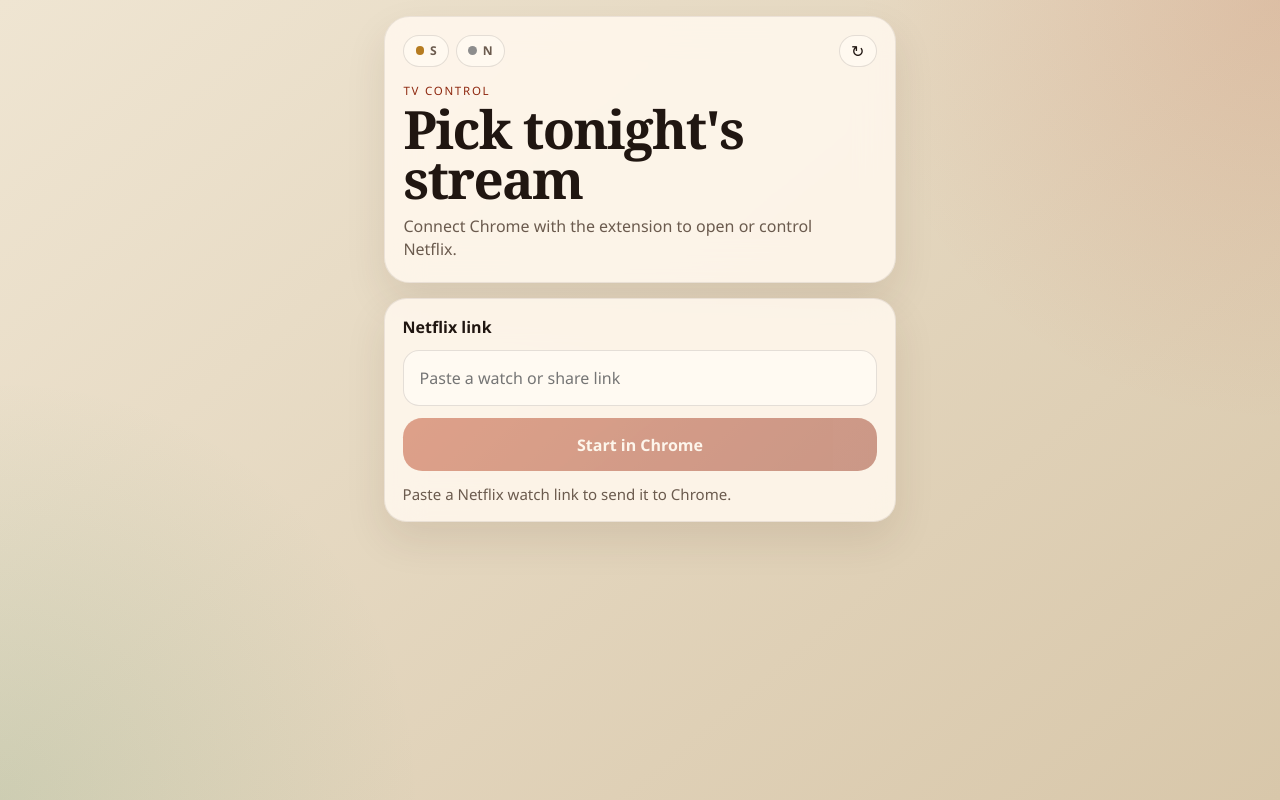
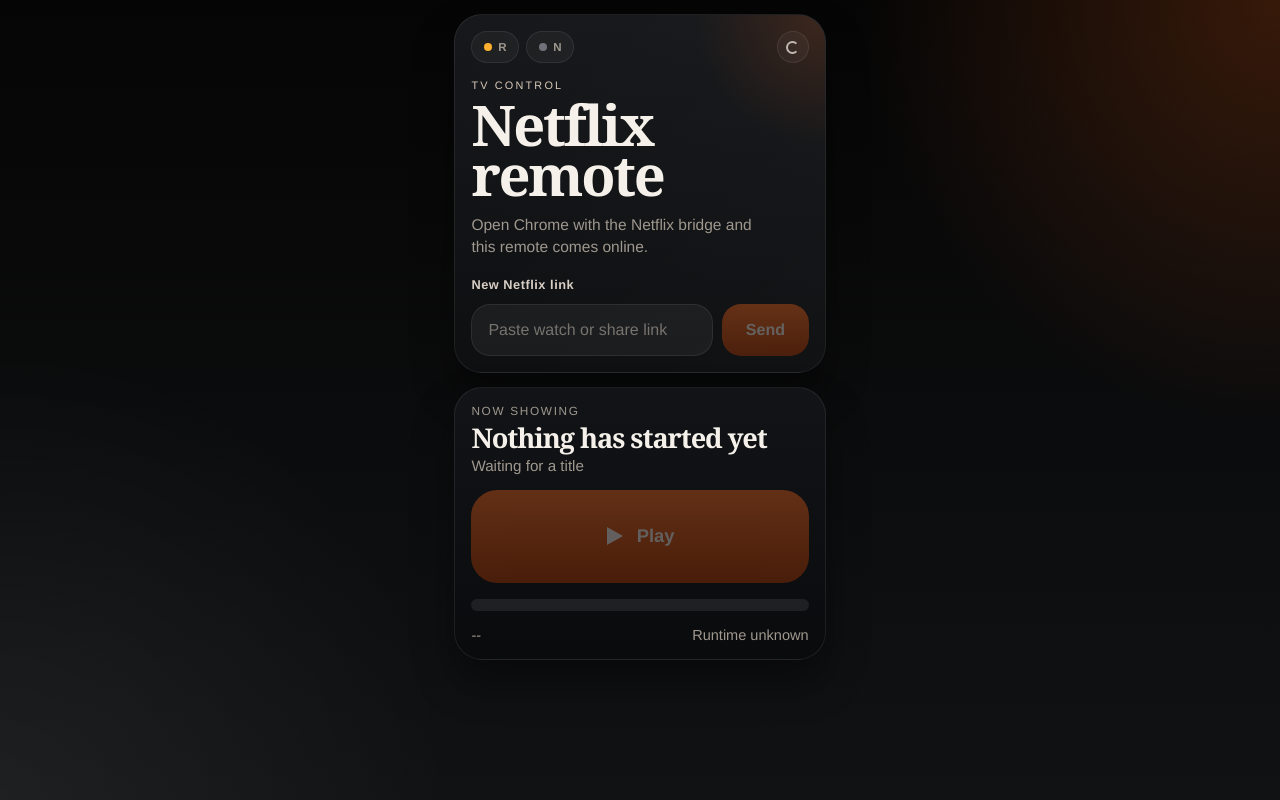
Before and after one commit to bastibuck/tv-control, a React (Vite) app in the folder apps/remote-ui/: page / in a window 1280 px wide. Built offline with nearby package versions, Linux system fonts and the light colour scheme; no server answers.

Commit message:
refine remote ui and netflix state handling

```diff
--- a/apps/remote-ui/src/App.tsx
+++ b/apps/remote-ui/src/App.tsx
@@ -17,14 +17,14 @@
   const minutes = totalMinutes % 60;
 
   if (hours === 0) {
-    return `${minutes} min`;
+    return `${minutes}m total`;
   }
 
   if (minutes === 0) {
-    return `${hours} hr`;
+    return `${hours}h total`;
   }
 
-  return `${hours} hr ${minutes} min`;
+  return `${hours}h ${minutes}m total`;
 }
 
 function formatProgressTime(seconds?: number): string {
@@ -37,71 +37,72 @@
   const minutes = totalMinutes % 60;
 
   if (hours === 0) {
-    return `${minutes} min`;
+    return `${minutes}m in`;
   }
 
-  return `${hours} hr ${minutes} min`;
+  return `${hours}h ${minutes}m in`;
 }
 
 function playbackLabel(playback: PlaybackState | null): string {
   if (!playback) {
-    return "Stand by";
+    return "Waiting for a title";
   }
 
   if (!playback.controllable) {
-    return "Not controllable yet";
+    return "Player waking up";
   }
 
   switch (playback.status) {
     case "idle":
-      return "Ready";
+      return "Ready to start";
     case "loading":
-      return "Loading";
+      return "Loading on screen";
     case "playing":
-      return "Playing";
+      return "Playing now";
     case "paused":
-      return "Paused";
+      return "Paused on screen";
   }
 }
 
-function currentAction(playback: PlaybackState | null): "play" | "pause" {
+function statusLine(playback: PlaybackState | null, extensionConnected: boolean): string {
+  if (!extensionConnected) {
+    return "Open Chrome with the Netflix bridge and this remote comes online.";
+  }
+
+  if (!playback) {
+    return "Paste a Netflix link and send it to the big screen.";
+  }
+
+  if (!playback.controllable) {
+    return "Netflix is open. Controls appear as soon as the player is ready.";
+  }
+
+  if (playback.status === "idle") {
+    return "Netflix is open, but nothing is playing right now.";
+  }
+
+  return "Netflix is open and ready on the big screen.";
+}
+
+function transportMode(playback: PlaybackState | null): "play" | "pause" {
   return playback?.status === "playing" || playback?.status === "loading" ? "pause" : "play";
 }
 
-function playbackActionLabel(playback: PlaybackState | null): string {
-  return currentAction(playback) === "pause" ? "Pause" : "Play";
+function transportLabel(playback: PlaybackState | null): string {
+  return transportMode(playback) === "pause" ? "Pause" : "Play";
 }
 
-function primaryHeading(playback: PlaybackState | null): string {
-  if (playback?.status === "playing" || playback?.status === "paused" || playback?.status === "loading") {
-    return playback.title ?? "Netflix is ready";
+function TransportIcon({ mode }: { mode: "play" | "pause" }): ReactElement {
+  if (mode === "pause") {
+    return (
+      <span className="transport-icon" aria-hidden="true">
+        <span />
+        <span />
+      </span>
+    );
   }
 
-  return "Pick tonight's stream";
-}
-
-function statusCopy(playback: PlaybackState | null, extensionConnected: boolean): string {
-  if (!extensionConnected) {
-    return "Connect Chrome with the extension to open or control Netflix.";
-  }
-
-  if (!playback) {
-    return "Paste a Netflix link to open something on your TV browser.";
-  }
-
-  if (!playback.controllable) {
-    return "Netflix is open, but the player is not ready for play or pause yet.";
-  }
-
-  if (playback.status === "playing") {
-    return "Your movie is live. Pause it here whenever you want.";
-  }
-
-  if (playback.status === "paused") {
-    return "Playback is paused. Resume it from your phone.";
-  }
-
-  return "Netflix is loading. Controls will wake up as soon as the player is ready.";
+  return <span className="transport-play" aria-hidden="true" />;
 }
 
 export function App(): ReactElement {
@@ -109,7 +110,6 @@
   const [extensionConnected, setExtensionConnected] = useState(false);
   const [playback, setPlayback] = useState<PlaybackState | null>(null);
   const [netflixUrl, setNetflixUrl] = useState("");
-  const [statusMessage, setStatusMessage] = useState("Paste a Netflix watch link to send it to Chrome.");
   const [socket, setSocket] = useState<WebSocket | null>(null);
   const [reconnectVersion, setReconnectVersion] = useState(0);
   const reconnectTimerRef = useRef<number | null>(null);
@@ -139,7 +139,6 @@
 
     nextSocket.addEventListener("open", () => {
       setSocketState("connected");
-      setStatusMessage("Connected to your local control server.");
       nextSocket.send(JSON.stringify({ type: "hello", role: "remote-ui", name: "phone-remote" }));
       nextSocket.send(JSON.stringify({ type: "request_state" }));
     });
@@ -152,16 +151,7 @@
       setSocketState("disconnected");
       setExtensionConnected(false);
       setSocket(null);
-      setStatusMessage("Server disconnected. Reconnecting...");
       scheduleReconnect();
-    });
-
-    nextSocket.addEventListener("error", () => {
-      if (!shouldReconnect) {
-        return;
-      }
-
-      setStatusMessage("Lost connection to the server.");
     });
 
     nextSocket.addEventListener("message", (event) => {
@@ -188,15 +178,11 @@
         case "state_snapshot":
           setExtensionConnected(parsedMessage.extensionConnected);
           setPlayback(parsedMessage.playback);
-          if (parsedMessage.extensionConnected && parsedMessage.playback?.controllable) {
-            setStatusMessage("Player connected and ready.");
-          } else if (parsedMessage.extensionConnected) {
-            setStatusMessage("Chrome extension connected.");
-          }
+          break;
+        case "open_netflix_url_accepted":
+          setNetflixUrl("");
           break;
         case "error":
-          setStatusMessage(parsedMessage.message);
-          break;
         case "open_url":
         case "execute_playback_command":
           break;
@@ -223,130 +209,109 @@
     return Math.min(100, (playback.currentTime / playback.duration) * 100);
   }, [playback]);
 
-  const action = currentAction(playback);
-  const actionDisabled =
+  const mode = transportMode(playback);
+  const transportDisabled =
     socketState !== "connected" ||
     !extensionConnected ||
     !playback?.controllable ||
-    (action === "play" && playback.status !== "paused") ||
-    (action === "pause" && playback.status !== "playing" && playback.status !== "loading");
-  const showPlaybackMode = playback !== null && (playback.status === "playing" || playback.status === "paused" || playback.status === "loading");
+    (mode === "play" && playback.status !== "paused") ||
+    (mode === "pause" && playback.status !== "playing" && playback.status !== "loading");
+  const playbackActive = playback !== null && (playback.status === "playing" || playback.status === "paused" || playback.status === "loading");
 
   function handleSubmit(event: React.FormEvent<HTMLFormElement>): void {
     event.preventDefault();
 
     if (!socket || socket.readyState !== WebSocket.OPEN) {
-      setStatusMessage("Server is not connected yet.");
       return;
     }
 
     socket.send(JSON.stringify({ type: "open_netflix_url", url: netflixUrl.trim() }));
-    setStatusMessage("Sending link to Chrome...");
   }
 
   function handleReconnect(): void {
     setSocket(null);
     setExtensionConnected(false);
     setSocketState("connecting");
-    setStatusMessage("Reconnecting to the server...");
     setReconnectVersion((value) => value + 1);
   }
 
-  function sendPlaybackCommand(command: "play" | "pause"): void {
+  function handleTransport(): void {
     if (!socket || socket.readyState !== WebSocket.OPEN) {
-      setStatusMessage("Server is not connected yet.");
       return;
     }
 
-    if (!extensionConnected) {
-      setStatusMessage("Chrome extension is not connected.");
+    if (!extensionConnected || !playback?.controllable) {
       return;
     }
 
-    if (!playback?.controllable) {
-      setStatusMessage("Netflix is not controllable yet.");
-      return;
-    }
-
-    socket.send(JSON.stringify({ type: "playback_command", command }));
-    setStatusMessage(command === "play" ? "Sending play command..." : "Sending pause command...");
+    socket.send(JSON.stringify({ type: "playback_command", command: mode }));
   }
 
   return (
-    <main className={`app-shell ${showPlaybackMode ? "app-shell--playback" : "app-shell--launch"}`}>
+    <main className="app-shell">
       <section className="hero-card">
-        <div className="status-strip" aria-label="Connections">
-          <span className="status-chip" title={`Server: ${socketState}`}>
-            <span className={`status-dot status-dot--${socketState}`} />
-            <span className="status-symbol">S</span>
+        <div className="hero-noise" aria-hidden="true" />
+        <div className="status-row" aria-label="Connections">
+          <span className="status-pill" title={`Server: ${socketState}`}>
+            <span className={`status-light status-light--${socketState}`} />
+            <span className="status-glyph">R</span>
           </span>
-          <span className="status-chip" title={`Chrome extension: ${extensionConnected ? "connected" : "disconnected"}`}>
-            <span className={`status-dot status-dot--${extensionConnected ? "connected" : "disconnected"}`} />
-            <span className="status-symbol">N</span>
+          <span className="status-pill" title={`Netflix bridge: ${extensionConnected ? "connected" : "disconnected"}`}>
+            <span className={`status-light status-light--${extensionConnected ? "connected" : "disconnected"}`} />
+            <span className="status-glyph">N</span>
           </span>
-          <button className="reload-button" type="button" onClick={handleReconnect} aria-label="Reconnect websocket">
-            ↻
+          <button className="refresh-button" type="button" onClick={handleReconnect} aria-label="Reconnect websocket">
+            <span className="refresh-ring" />
           </button>
         </div>
 
-        <p className="eyebrow">TV control</p>
-        <h1>{primaryHeading(playback)}</h1>
-        <p className="hero-copy">{statusCopy(playback, extensionConnected)}</p>
-      </section>
+        <p className="hero-kicker">TV control</p>
+        <h1>Netflix remote</h1>
+        <p className="hero-copy">{statusLine(playback, extensionConnected)}</p>
 
-      {!showPlaybackMode ? (
-        <section className="panel-card panel-card--feature">
         <form className="launch-form" onSubmit={handleSubmit}>
-            <label htmlFor="netflix-url">Netflix link</label>
+          <label htmlFor="netflix-url">New Netflix link</label>
+          <div className="launch-bar">
             <input
               id="netflix-url"
               type="url"
               inputMode="url"
-              placeholder="Paste a watch or share link"
+              placeholder="Paste watch or share link"
               value={netflixUrl}
               onChange={(event) => setNetflixUrl(event.target.value)}
             />
             <button type="submit" disabled={socketState !== "connected"}>
-              Start in Chrome
+              Send
             </button>
+          </div>
         </form>
-          <p className="status-message">{statusMessage}</p>
       </section>
-      ) : (
-        <section className="panel-card panel-card--feature playback-card">
-          <div className="playback-topline">
-            <span className="playback-badge">{playbackLabel(playback)}</span>
+
+      <section className={`panel-card playback-card ${playbackActive ? "playback-card--active" : "playback-card--idle"}`}>
+        <div className="title-block">
+          <p className="section-label">Now showing</p>
+          <h2>{playback?.title ?? "Nothing has started yet"}</h2>
+          <p className="section-copy">{playbackLabel(playback)}</p>
         </div>
 
-          <button
-            className="transport-button"
-            type="button"
-            onClick={() => sendPlaybackCommand(action)}
-            disabled={actionDisabled}
-          >
-            {playbackActionLabel(playback)}
+        <button className="transport-button" type="button" onClick={handleTransport} disabled={transportDisabled}>
+          <TransportIcon mode={mode} />
+          <span>{transportLabel(playback)}</span>
         </button>
 
-          {!playback?.controllable ? <p className="control-note">The player is not ready yet, so controls will wake up shortly.</p> : null}
-
-          <div className="timeline-track" aria-hidden="true">
-            <div className="timeline-progress" style={{ width: `${progress}%` }} />
+        <div className="progress-shell" aria-hidden="true">
+          <div className="progress-bar" style={{ width: `${progress}%` }} />
         </div>
 
-          <div className="timeline-meta">
+        <div className="time-row">
           <span>{formatProgressTime(playback?.currentTime)}</span>
           <span>{formatRuntime(playback?.duration)}</span>
         </div>
 
-          <div className="playback-footer">
-            <div>
-              <p className="footer-label">Now playing</p>
-              <h2>{playback?.title ?? "Netflix is open"}</h2>
-            </div>
-            <p className="playback-url">{playback?.url ?? "Waiting for Netflix page data..."}</p>
-          </div>
+        {!playback?.controllable && playback !== null ? (
+          <p className="hint-copy">The Netflix player is visible, but not ready for commands yet.</p>
+        ) : null}
       </section>
-      )}
     </main>
   );
 }
--- a/apps/remote-ui/src/styles.css
+++ b/apps/remote-ui/src/styles.css
@@ -1,22 +1,23 @@
 :root {
-  color-scheme: light;
-  font-family: "Avenir Next", "Segoe UI", sans-serif;
-  --bg: #efe5d2;
-  --bg-shadow: #d8c7aa;
-  --panel: rgba(255, 248, 237, 0.88);
-  --panel-strong: #fffaf2;
-  --text: #201611;
-  --muted: #6b5b4e;
-  --accent: #b93c18;
-  --accent-strong: #8f2911;
-  --ok: #1f7b48;
-  --warn: #b67c21;
-  --off: #8d8d8d;
+  color-scheme: dark;
+  font-family: "Avenir Next", "Helvetica Neue", sans-serif;
+  --bg: #050505;
+  --bg-2: #111214;
+  --panel: rgba(19, 21, 24, 0.9);
+  --panel-2: rgba(28, 30, 34, 0.92);
+  --line: rgba(255, 255, 255, 0.08);
+  --ink: #f5f1ea;
+  --muted: #9f988f;
+  --accent: #ff6a1b;
+  --accent-deep: #b93b00;
+  --ok: #3cc97d;
+  --warn: #ffb02e;
+  --off: #6f7379;
   background:
-    radial-gradient(circle at top right, rgba(185, 60, 24, 0.14), transparent 28%),
-    radial-gradient(circle at bottom left, rgba(31, 123, 72, 0.12), transparent 28%),
-    linear-gradient(140deg, var(--bg), var(--bg-shadow));
-  color: var(--text);
+    radial-gradient(circle at top right, rgba(255, 106, 27, 0.2), transparent 28%),
+    radial-gradient(circle at bottom left, rgba(255, 255, 255, 0.06), transparent 30%),
+    linear-gradient(180deg, var(--bg), var(--bg-2));
+  color: var(--ink);
 }
 
 * {
@@ -38,161 +39,197 @@
 }
 
 .app-shell {
-  width: min(100%, 34rem);
+  width: min(100%, 25rem);
   margin: 0 auto;
-  padding: 1rem 1rem 2rem;
-}
-
-.app-shell--playback {
-  padding-top: 1.2rem;
+  padding: 0.9rem 0.9rem 1.6rem;
 }
 
 .hero-card,
 .panel-card {
-  backdrop-filter: blur(18px);
-  background: var(--panel);
-  border: 1px solid rgba(32, 22, 17, 0.08);
-  box-shadow: 0 18px 40px rgba(65, 43, 24, 0.1);
+  position: relative;
+  overflow: hidden;
+  border: 1px solid var(--line);
+  background: linear-gradient(180deg, rgba(23, 25, 28, 0.96), rgba(12, 13, 15, 0.96));
+  box-shadow: 0 22px 40px rgba(0, 0, 0, 0.4);
 }
 
 .hero-card {
-  padding: 1.1rem 1.15rem 1.3rem;
-  border-radius: 1.6rem;
+  padding: 1rem;
+  border-radius: 1.75rem;
 }
 
-.status-strip {
+.hero-noise {
+  position: absolute;
+  inset: 0;
+  background:
+    radial-gradient(circle at top right, rgba(255, 106, 27, 0.16), transparent 26%),
+    linear-gradient(135deg, transparent 0%, rgba(255, 255, 255, 0.025) 100%);
+  pointer-events: none;
+}
+
+.status-row {
+  position: relative;
+  z-index: 1;
   display: flex;
   align-items: center;
   gap: 0.45rem;
   margin-bottom: 1rem;
 }
 
-.status-chip,
-.reload-button {
+.status-pill,
+.refresh-button {
   display: inline-flex;
   align-items: center;
-  gap: 0.35rem;
+  gap: 0.4rem;
   height: 2rem;
-  padding: 0 0.7rem;
+  padding: 0 0.72rem;
   border-radius: 999px;
-  border: 1px solid rgba(32, 22, 17, 0.12);
-  background: rgba(255, 250, 242, 0.82);
+  border: 1px solid rgba(255, 255, 255, 0.08);
+  background: rgba(255, 255, 255, 0.04);
 }
 
-.reload-button {
+.refresh-button {
   margin-left: auto;
+  justify-content: center;
+  width: 2rem;
+  padding: 0;
   cursor: pointer;
-  color: var(--text);
 }
 
-.status-dot {
-  width: 0.55rem;
-  height: 0.55rem;
+.refresh-ring {
+  width: 0.8rem;
+  height: 0.8rem;
+  border: 2px solid rgba(245, 241, 234, 0.72);
+  border-right-color: transparent;
   border-radius: 999px;
 }
 
-.status-dot--connected {
+.status-light {
+  width: 0.5rem;
+  height: 0.5rem;
+  border-radius: 999px;
+}
+
+.status-light--connected {
   background: var(--ok);
 }
 
-.status-dot--connecting {
+.status-light--connecting {
   background: var(--warn);
 }
 
-.status-dot--disconnected {
+.status-light--disconnected {
   background: var(--off);
 }
 
-.status-symbol {
-  font-size: 0.76rem;
+.status-glyph {
+  font-size: 0.72rem;
   font-weight: 700;
   color: var(--muted);
 }
 
-.eyebrow {
-  margin: 0 0 0.4rem;
+.hero-kicker {
+  position: relative;
+  z-index: 1;
+  margin: 0 0 0.45rem;
   text-transform: uppercase;
-  letter-spacing: 0.15em;
-  font-size: 0.72rem;
-  color: var(--accent-strong);
+  letter-spacing: 0.2em;
+  font-size: 0.68rem;
+  color: #d8c7b8;
 }
 
 .hero-card h1,
-.playback-footer h2 {
+.title-block h2 {
+  position: relative;
+  z-index: 1;
   margin: 0;
   font-family: Georgia, "Times New Roman", serif;
   font-weight: 700;
-  letter-spacing: -0.03em;
+  letter-spacing: -0.04em;
 }
 
 .hero-card h1 {
-  font-size: clamp(2.2rem, 8vw, 3.3rem);
-  line-height: 0.94;
+  max-width: 14rem;
+  font-size: clamp(2.4rem, 11vw, 3.5rem);
+  line-height: 0.9;
 }
 
 .hero-copy,
-.status-message,
-.playback-url,
-.control-note,
-.footer-label,
-.timeline-meta {
+.section-copy,
+.section-label,
+.time-row,
+.hint-copy {
   color: var(--muted);
 }
 
 .hero-copy {
-  margin: 0.75rem 0 0;
-  max-width: 26rem;
-  line-height: 1.45;
+  position: relative;
+  z-index: 1;
+  margin: 0.9rem 0 0;
+  max-width: 18rem;
+  line-height: 1.42;
+  font-size: 0.97rem;
+}
+
+.launch-form {
+  position: relative;
+  z-index: 1;
+  display: grid;
+  gap: 0.72rem;
+  margin-top: 1.2rem;
+}
+
+.launch-form label {
+  font-size: 0.8rem;
+  letter-spacing: 0.04em;
+  font-weight: 700;
+  color: #d8cfc6;
+}
+
+.launch-bar {
+  display: grid;
+  grid-template-columns: 1fr auto;
+  gap: 0.6rem;
+}
+
+.launch-form input {
+  min-width: 0;
+  padding: 1rem 1rem;
+  border-radius: 1.2rem;
+  border: 1px solid rgba(255, 255, 255, 0.08);
+  background: rgba(255, 255, 255, 0.05);
+  color: var(--ink);
+}
+
+.launch-form input::placeholder {
+  color: #77736e;
+}
+
+.launch-form button,
+.transport-button {
+  border: 0;
+  background: linear-gradient(180deg, var(--accent), var(--accent-deep));
+  color: #fff5ed;
+  box-shadow: 0 14px 24px rgba(185, 59, 0, 0.32);
+}
+
+.launch-form button {
+  padding: 1rem 1rem;
+  min-width: 5.4rem;
+  border-radius: 1.2rem;
+  font-weight: 700;
+}
+
+.launch-form button:disabled,
+.transport-button:disabled {
+  opacity: 0.35;
+  box-shadow: none;
 }
 
 .panel-card {
   margin-top: 0.9rem;
   padding: 1rem;
-  border-radius: 1.4rem;
-}
-
-.panel-card--feature {
-  padding: 1.1rem;
-}
-
-.launch-form {
-  display: grid;
-  gap: 0.75rem;
-}
-
-.launch-form label {
-  font-weight: 600;
-}
-
-.launch-form input {
-  width: 100%;
-  padding: 1rem 1rem;
-  border-radius: 1rem;
-  border: 1px solid rgba(32, 22, 17, 0.12);
-  background: var(--panel-strong);
-}
-
-.launch-form button,
-.transport-button {
-  border: 0;
-  border-radius: 1.2rem;
-  background: linear-gradient(135deg, var(--accent), var(--accent-strong));
-  color: #fff8f0;
-  font-weight: 700;
-}
-
-.launch-form button {
-  padding: 0.95rem 1.1rem;
-}
-
-.launch-form button:disabled,
-.transport-button:disabled {
-  opacity: 0.45;
-}
-
-.status-message {
-  margin: 0.8rem 0 0;
-  font-size: 0.94rem;
+  border-radius: 1.75rem;
 }
 
 .playback-card {
@@ -200,78 +237,101 @@
   gap: 1rem;
 }
 
-.playback-topline {
-  display: flex;
-  justify-content: space-between;
-  align-items: center;
-  gap: 0.75rem;
+.playback-card--idle {
+  background: linear-gradient(180deg, rgba(18, 20, 23, 0.98), rgba(10, 11, 13, 0.98));
 }
 
-.playback-badge,
-.playback-badge {
-  display: inline-flex;
-  align-items: center;
-  min-height: 2rem;
-  padding: 0.4rem 0.8rem;
-  border-radius: 999px;
-  background: rgba(185, 60, 24, 0.11);
-  color: var(--accent-strong);
-  font-weight: 700;
+.playback-card--active {
+  background:
+    radial-gradient(circle at top right, rgba(255, 106, 27, 0.13), transparent 24%),
+    linear-gradient(180deg, rgba(25, 23, 21, 0.98), rgba(12, 12, 14, 0.98));
 }
 
-.transport-button {
-  padding: 1.1rem 1rem;
-  font-size: 1.05rem;
-}
-
-.control-note {
-  margin: -0.2rem 0 0;
-}
-
-.timeline-track {
-  position: relative;
-  overflow: hidden;
-  height: 0.85rem;
-  border-radius: 999px;
-  background: rgba(32, 22, 17, 0.08);
-}
-
-.timeline-progress {
-  height: 100%;
-  border-radius: inherit;
-  background: linear-gradient(90deg, #dd6d38, #b93c18);
-}
-
-.timeline-meta {
-  display: flex;
-  justify-content: space-between;
-  margin-top: -0.25rem;
-}
-
-.playback-footer {
+.title-block {
   display: grid;
   gap: 0.35rem;
 }
 
-.footer-label {
+.section-label {
   margin: 0;
-  font-size: 0.8rem;
   text-transform: uppercase;
-  letter-spacing: 0.12em;
+  letter-spacing: 0.14em;
+  font-size: 0.74rem;
 }
 
-.playback-url {
-  margin: 0;
-  word-break: break-word;
-  font-size: 0.92rem;
+.title-block h2 {
+  font-size: 1.7rem;
+  line-height: 1.02;
 }
 
-@media (max-width: 640px) {
-  .app-shell {
-    padding: 0.85rem 0.85rem 1.5rem;
+.section-copy {
+  margin: 0;
+  font-size: 0.95rem;
+}
+
+.transport-button {
+  display: inline-flex;
+  align-items: center;
+  justify-content: center;
+  gap: 0.85rem;
+  width: 100%;
+  min-height: 5.8rem;
+  border-radius: 1.65rem;
+  font-size: 1.15rem;
+  font-weight: 800;
+}
+
+.transport-icon {
+  display: inline-flex;
+  gap: 0.35rem;
+}
+
+.transport-icon span {
+  width: 0.34rem;
+  height: 1.1rem;
+  border-radius: 999px;
+  background: currentColor;
+}
+
+.transport-play {
+  width: 0;
+  height: 0;
+  border-top: 0.62rem solid transparent;
+  border-bottom: 0.62rem solid transparent;
+  border-left: 1rem solid currentColor;
+  margin-left: 0.1rem;
+}
+
+.progress-shell {
+  overflow: hidden;
+  height: 0.78rem;
+  border-radius: 999px;
+  background: rgba(255, 255, 255, 0.08);
+}
+
+.progress-bar {
+  height: 100%;
+  border-radius: inherit;
+  background: linear-gradient(90deg, #ff8b45, #ff5b00);
+}
+
+.time-row {
+  display: flex;
+  justify-content: space-between;
+  font-size: 0.91rem;
+}
+
+.hint-copy {
+  margin: -0.15rem 0 0;
+  font-size: 0.9rem;
+}
+
+@media (max-width: 430px) {
+  .launch-bar {
+    grid-template-columns: 1fr;
   }
 
-  .playback-topline {
-    flex-wrap: wrap;
+  .launch-form button {
+    width: 100%;
   }
 }
--- a/packages/protocol/src/index.ts
+++ b/packages/protocol/src/index.ts
@@ -66,6 +66,10 @@
   url: z.string().url()
 });
 
+export const openNetflixUrlAcceptedMessageSchema = z.object({
+  type: z.literal("open_netflix_url_accepted")
+});
+
 export const executePlaybackCommandMessageSchema = z.object({
   type: z.literal("execute_playback_command"),
   command: z.enum(["play", "pause"])
@@ -85,6 +89,7 @@
 export const serverToClientMessageSchema = z.discriminatedUnion("type", [
   helloAckMessageSchema,
   openUrlMessageSchema,
+  openNetflixUrlAcceptedMessageSchema,
   executePlaybackCommandMessageSchema,
   stateSnapshotMessageSchema,
   errorMessageSchema
```
Also changed, not shown: 2 other files (tests, documents, lock files or other folders). Lines whose indentation alone changed are shown as unchanged.
